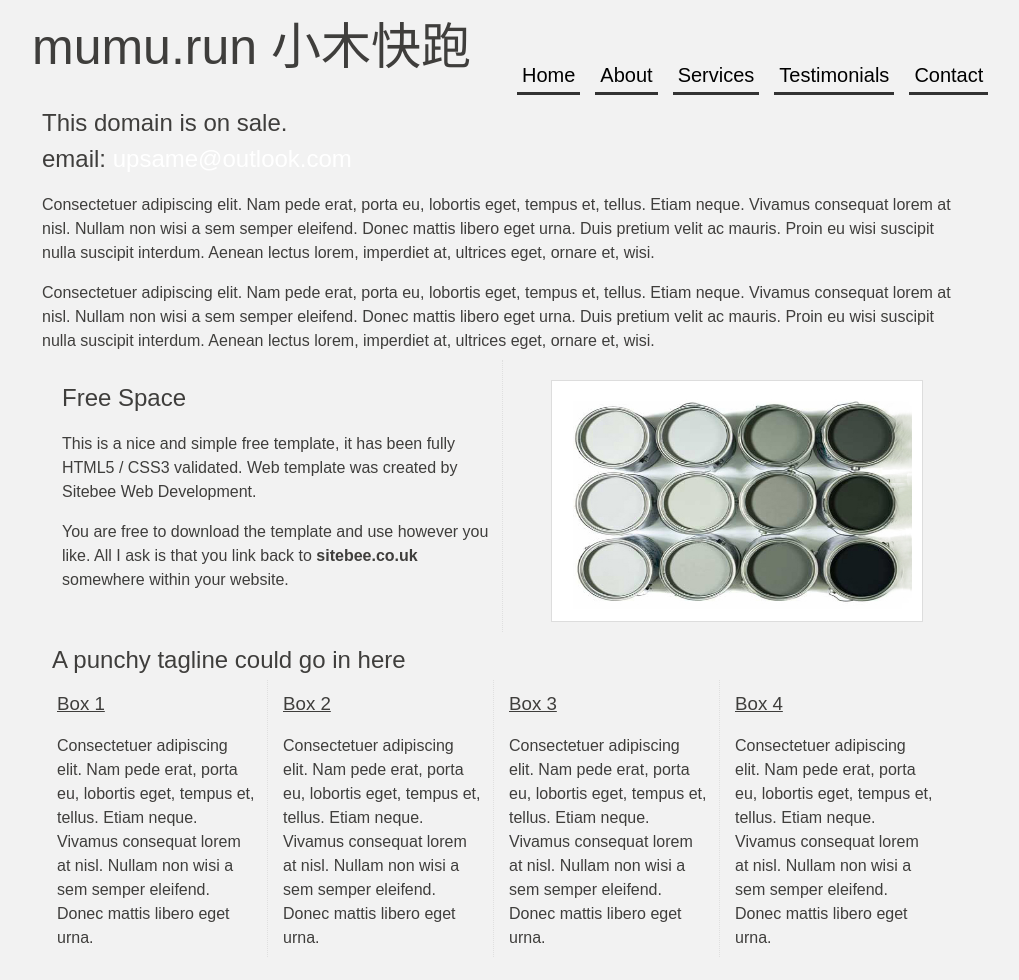
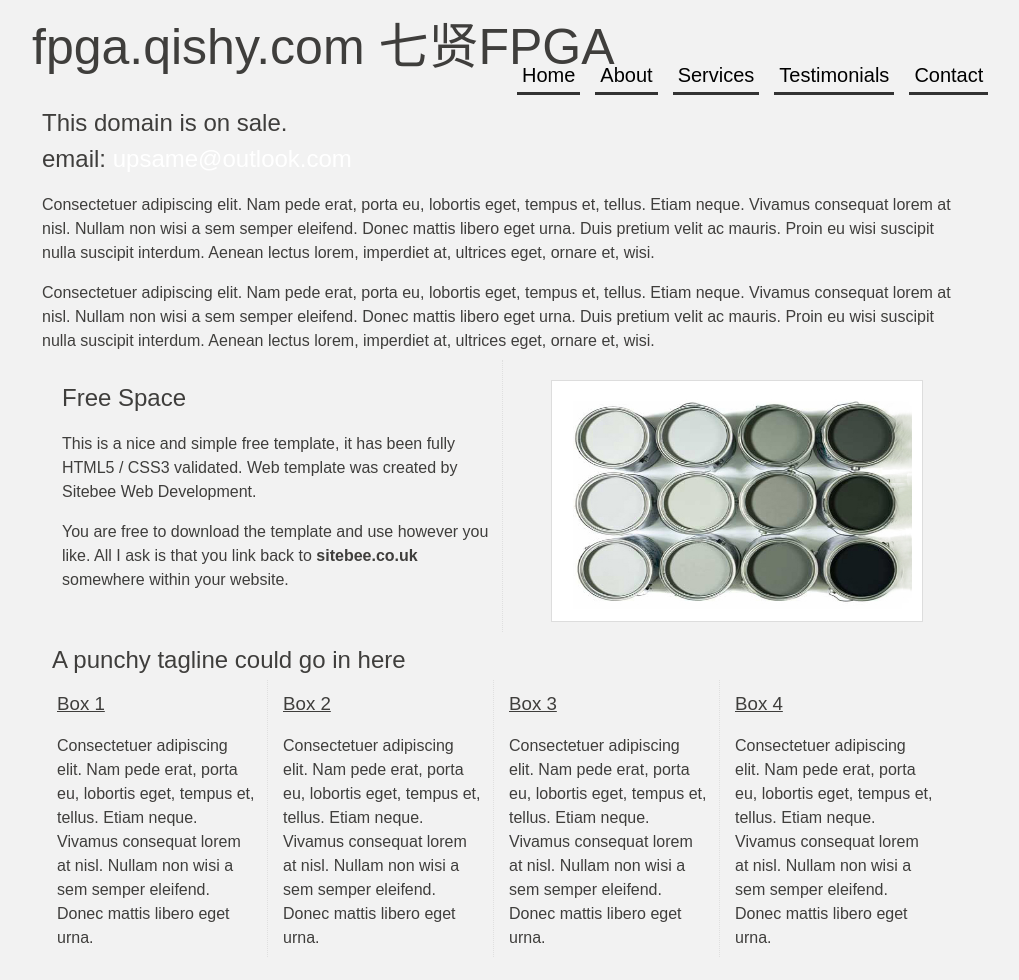
Before and after one commit to bapai/fun, a plain HTML site: page index.html in a window 1280 px wide. Shown: the top 980 px of the page, without its empty margins (138-1157 px from the left). Drawn offline with Linux system fonts and the light colour scheme; a web font is replaced by a local one.

Commit message:
change domain and name

```diff
--- a/index.html
+++ b/index.html
@@ -14,7 +14,7 @@
     <!--start logo-->
     <div id="logo">
 
-   mumu.run 小木快跑
+   fpga.qishy.com 七贤FPGA
     </div>
 	<!--end logo-->
    <!--start menu-->
```
